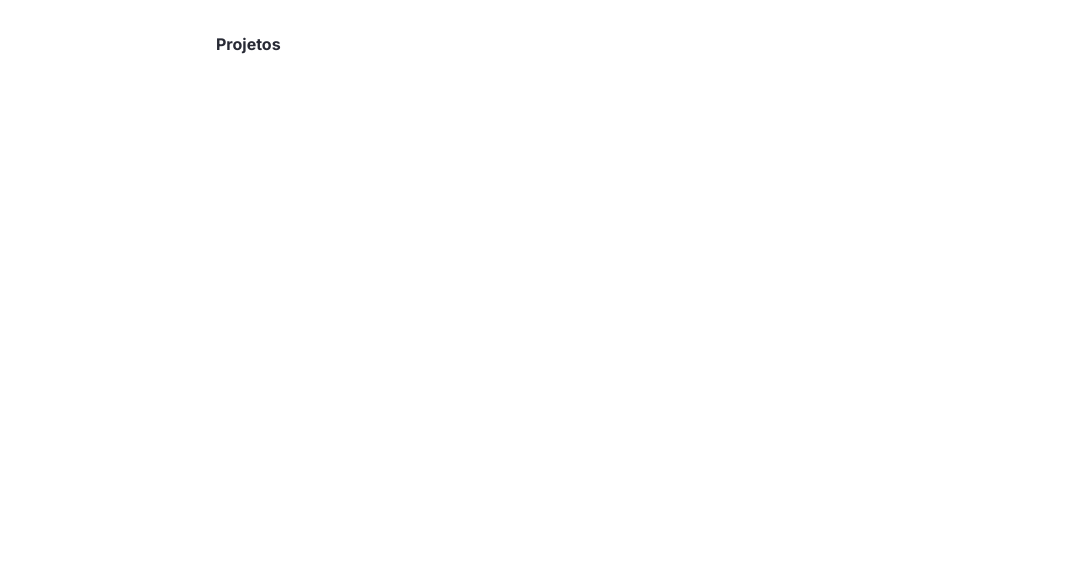
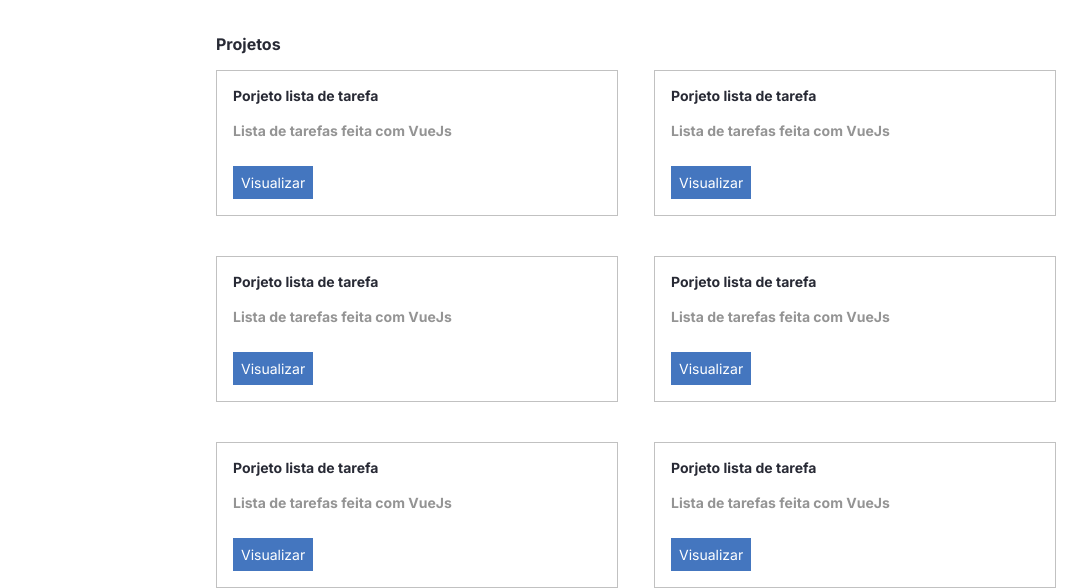
Before and after one commit to Jean-Carllo-Roseti/Perfil, a React (Create React App) app in the folder Atividades_HTML/portifolio/: page / in a window 1280 px wide. Shown: the part 324-912 px from the top of the page, without its empty margins (96-1183 px from the left). Before the commit the page ends 800 px from the top, so only its background shows below. Built offline with nearby package versions, Linux system fonts and the light colour scheme.

Commit message:
finalizando a lista de projetos.

```diff
--- /dev/null
+++ b/Atividades_HTML/portifolio/src/components/Projeto/index.tsx
@@ -0,0 +1,14 @@
+import Paragrafo from "../Paragrafo"
+import Titulo from "../Titulo"
+
+import { Card, LinkBotao } from "./styles"
+
+const Projeto = () => (
+  <Card>
+    <Titulo>Porjeto lista de tarefa</Titulo>
+    <Paragrafo tipo="secundario">Lista de tarefas feita com VueJs</Paragrafo>
+    <LinkBotao>Visualizar</LinkBotao>
+  </Card>
+)
+
+export default Projeto
--- /dev/null
+++ b/Atividades_HTML/portifolio/src/components/Projeto/styles.ts
@@ -0,0 +1,14 @@
+import styled from "styled-components"
+
+export const Card = styled.div`
+  border: 1px solid #c1c1c1;
+  padding: 16px;
+`
+export const LinkBotao = styled.a`
+  color: #fff;
+  font-size: 14px;
+  background-color: #4476bf;
+  padding: 8px;
+  display: inline-block;
+  margin-top: 24px;
+`
--- a/Atividades_HTML/portifolio/src/containers/projetos/index.tsx
+++ b/Atividades_HTML/portifolio/src/containers/projetos/index.tsx
@@ -1,8 +1,31 @@
+import Projeto from "../../components/Projeto"
 import Titulo from "../../components/Titulo"
+
+import { Lista } from "./styles"
 
 const Projetos = () => (
   <section>
     <Titulo fontSize={16}>Projetos</Titulo>
+    <Lista>
+      <li>
+        <Projeto />
+      </li>
+      <li>
+        <Projeto />
+      </li>
+      <li>
+        <Projeto />
+      </li>
+      <li>
+        <Projeto />
+      </li>
+      <li>
+        <Projeto />
+      </li>
+      <li>
+        <Projeto />
+      </li>
+    </Lista>
   </section>
 )
 
--- /dev/null
+++ b/Atividades_HTML/portifolio/src/containers/projetos/styles.ts
@@ -0,0 +1,14 @@
+import styled from "styled-components"
+
+export const Lista = styled.ul`
+  display: grid;
+  grid-template-columns: 1fr 1fr;
+  column-gap: 36px;
+  row-gap: 40px;
+
+  @media (max-width: 768px) {
+    grid-template-columns: 1fr;
+    column-gap: 0;
+    row-gap: 16px;
+  }
+`
--- a/Atividades_HTML/portifolio/src/styles.ts
+++ b/Atividades_HTML/portifolio/src/styles.ts
@@ -5,6 +5,8 @@
     margin: 0;
     padding: 0;
     font-family: "Inter", sans-serif;
+    list-style: none;
+    text-decoration: none;
   }
 
   body {
```
